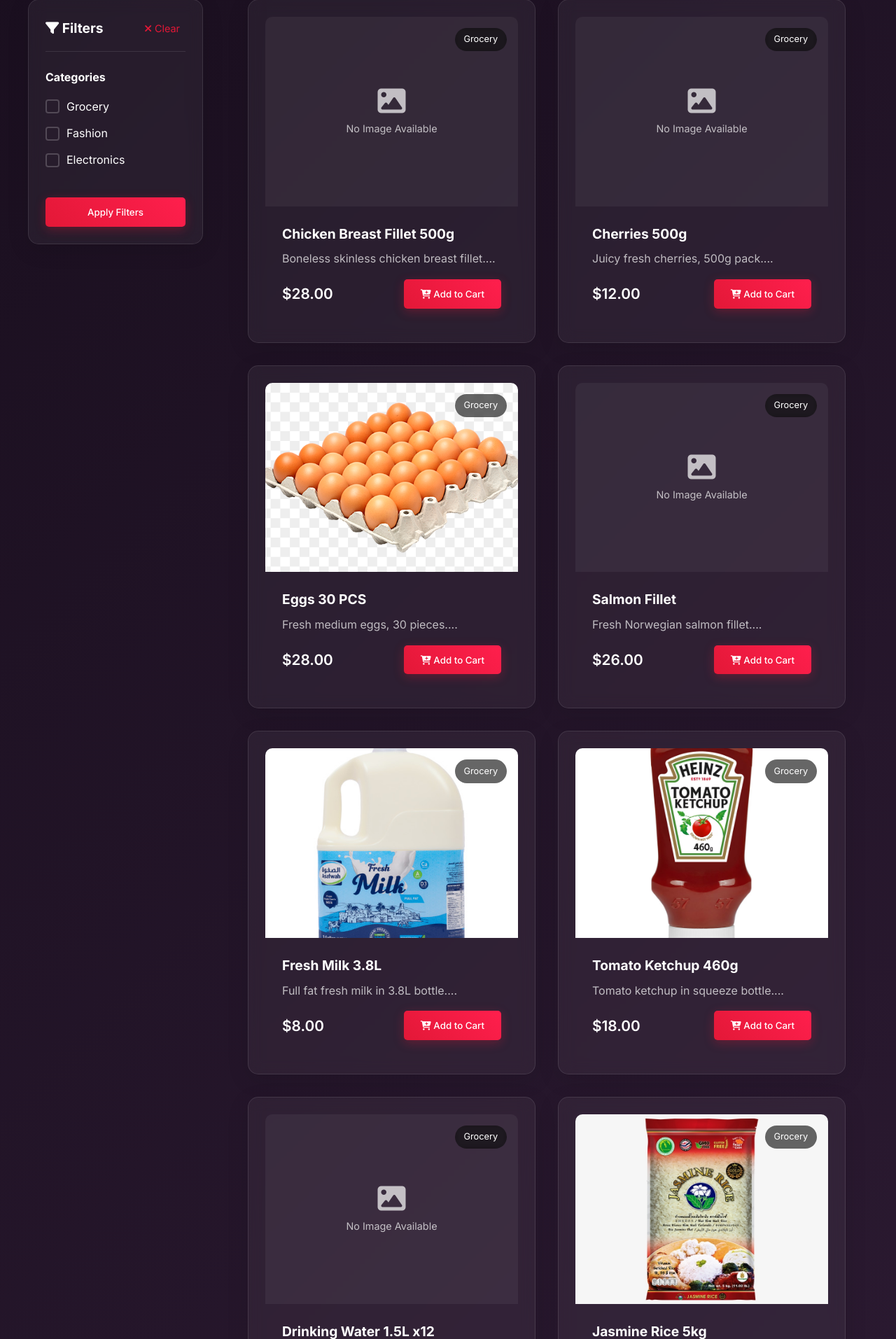
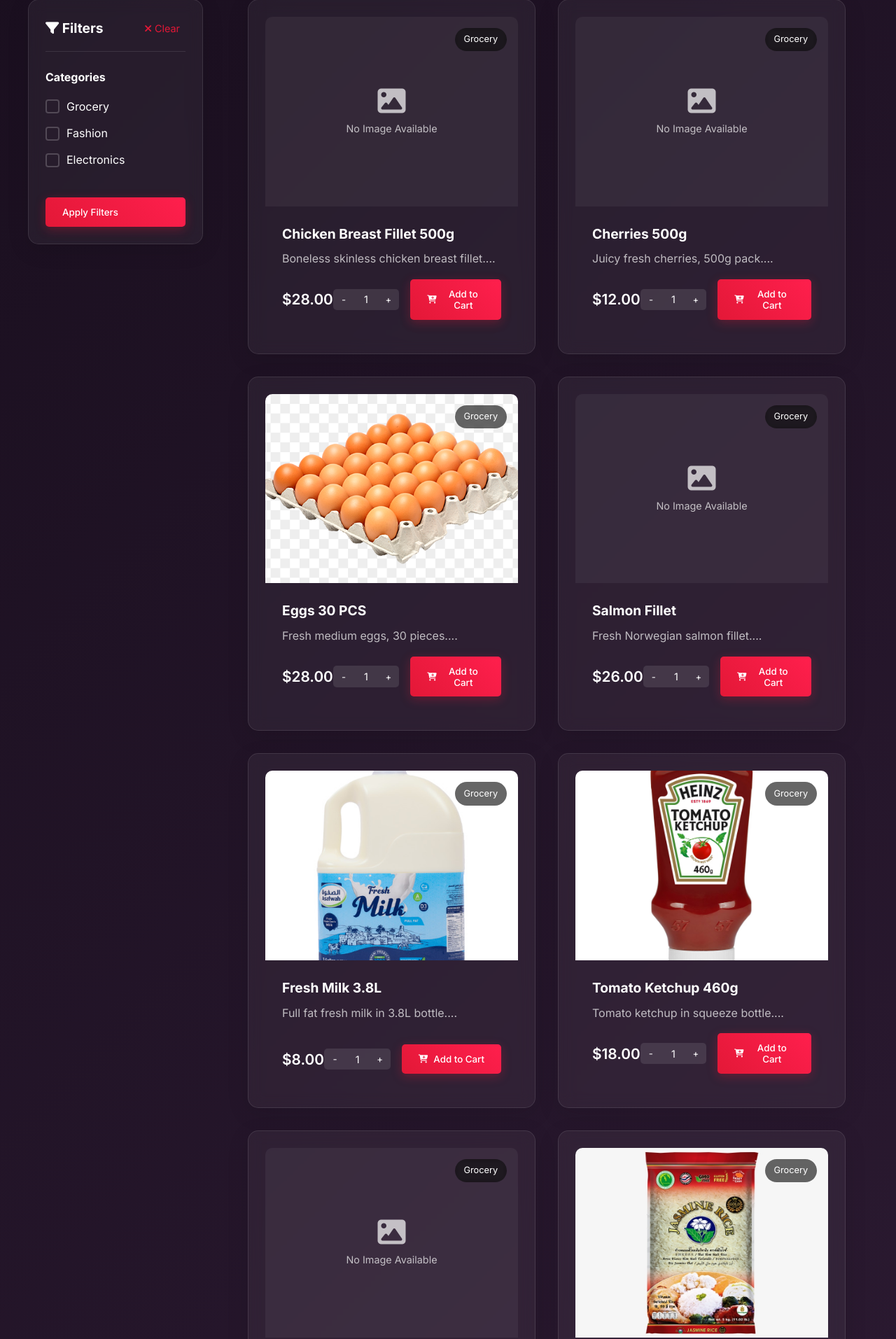
Before and after one commit to Genral-Khan/ABC-Supermarket, a PHP site: page /products.php in a window 1280 px wide. Shown: the part 103-2016 px from the top of the page at 70% size. Run offline with PHP 8.4, Linux system fonts and the light colour scheme; data comes from the database, SQL or seed files in the repository.

Commit message:
Refactor add to cart functionality to improve quantity handling and session management. Update product display with quantity selector and enhance order success page layout for better user experience. Add new CSS styles for product actions and success card presentation.

```diff
--- a/assets/css/style.css
+++ b/assets/css/style.css
@@ -1040,3 +1040,107 @@ body {
     font-size: 1.2rem;
     pointer-events: none;
 }
+
+/* Product Actions */
+.product-actions {
+    display: flex;
+    align-items: center;
+    gap: 1rem;
+}
+
+.quantity-selector {
+    display: flex;
+    align-items: center;
+    background: rgba(255, 255, 255, 0.1);
+    border-radius: 5px;
+    padding: 0.2rem;
+}
+
+.quantity-selector input {
+    width: 40px;
+    text-align: center;
+    border: none;
+    background: transparent;
+    color: var(--light-color);
+    font-size: 0.9rem;
+    padding: 0.2rem;
+    -moz-appearance: textfield;
+}
+
+.quantity-selector input::-webkit-outer-spin-button,
+.quantity-selector input::-webkit-inner-spin-button {
+    -webkit-appearance: none;
+    margin: 0;
+}
+
+.qty-btn {
+    background: none;
+    border: none;
+    color: var(--light-color);
+    width: 24px;
+    height: 24px;
+    display: flex;
+    align-items: center;
+    justify-content: center;
+    cursor: pointer;
+    transition: all 0.3s ease;
+    border-radius: 3px;
+}
+
+.qty-btn:hover {
+    background: rgba(255, 255, 255, 0.1);
+}
+
+/* Success Card */
+.success-card {
+    background: rgba(255, 255, 255, 0.05);
+    backdrop-filter: blur(10px);
+    -webkit-backdrop-filter: blur(10px);
+    border-radius: 15px;
+    padding: 3rem;
+    text-align: center;
+    max-width: 600px;
+    margin: 4rem auto;
+    border: 1px solid rgba(255, 255, 255, 0.1);
+}
+
+.success-icon {
+    font-size: 4rem;
+    color: #28a745;
+    margin-bottom: 1.5rem;
+}
+
+.success-card h1 {
+    margin-bottom: 1rem;
+}
+
+.success-card p {
+    color: rgba(255, 255, 255, 0.7);
+    margin-bottom: 2rem;
+}
+
+.success-actions {
+    display: flex;
+    justify-content: center;
+    gap: 1rem;
+}
+
+/* Updated Button Styles */
+.btn {
+    text-decoration: none !important;
+    display: inline-flex;
+    align-items: center;
+    gap: 0.5rem;
+    font-weight: 500;
+    border: none;
+    cursor: pointer;
+    transition: all 0.3s ease;
+}
+
+.btn i {
+    font-size: 0.9em;
+}
+
+.btn:hover {
+    transform: translateY(-2px);
+}
--- a/includes/footer.php
+++ b/includes/footer.php
@@ -1,4 +1,9 @@
 <?php
+if (!isset($conn)) {
+    require_once 'config/database.php';
+    $conn = connectDB();
+}
+
 // Fetch categories for footer
 $footerCategories = $conn->query("SELECT * FROM categories");
 ?>
--- a/products.php
+++ b/products.php
@@ -165,10 +165,22 @@ $total_results = $products->num_rows;
 
                                 <div class="product-footer">
                                     <span class="price">$<?php echo number_format($product['price'], 2); ?></span>
-                                    <button onclick="addToCart(<?php echo $product['product_id']; ?>)"
-                                            class="btn btn-primary">
-                                        <i class="fas fa-cart-plus"></i> Add to Cart
-                                    </button>
+                                    <div class="product-actions">
+                                        <div class="quantity-selector">
+                                            <button class="qty-btn" onclick="updateQuantity(<?php echo $product['product_id']; ?>, 'decrease')">-</button>
+                                            <input type="number"
+                                                   id="qty-<?php echo $product['product_id']; ?>"
+                                                   value="1"
+                                                   min="1"
+                                                   max="99"
+                                                   onchange="validateQuantity(this)">
+                                            <button class="qty-btn" onclick="updateQuantity(<?php echo $product['product_id']; ?>, 'increase')">+</button>
+                                        </div>
+                                        <button onclick="addToCart(<?php echo $product['product_id']; ?>)"
+                                                class="btn btn-primary">
+                                            <i class="fas fa-cart-plus"></i> Add to Cart
+                                        </button>
+                                    </div>
                                 </div>
                             </div>
                         </div>
@@ -215,18 +227,35 @@ function applyFilters() {
     window.location.href = url;
 }
 
+function updateQuantity(productId, action) {
+    const input = document.getElementById(`qty-${productId}`);
+    let value = parseInt(input.value);
+
+    if (action === 'increase') {
+        value = Math.min(value + 1, 99);
+    } else {
+        value = Math.max(value - 1, 1);
+    }
+
+    input.value = value;
+}
+
+function validateQuantity(input) {
+    let value = parseInt(input.value);
+    if (isNaN(value) || value < 1) value = 1;
+    if (value > 99) value = 99;
+    input.value = value;
+}
+
 function addToCart(productId) {
-    <?php if(!isset($_SESSION['user_id'])): ?>
-        window.location.href = 'login.php';
-        return;
-    <?php endif; ?>
+    const quantity = document.getElementById(`qty-${productId}`).value;
 
     fetch('add_to_cart.php', {
         method: 'POST',
         headers: {
             'Content-Type': 'application/x-www-form-urlencoded',
         },
-        body: 'product_id=' + productId
+        body: `product_id=${productId}&quantity=${quantity}`
     })
     .then(response => response.json())
     .then(data => {
```
Also changed, not shown: add_to_cart.php (+34 -46 lines), order_success.php (+11 -14 lines).
